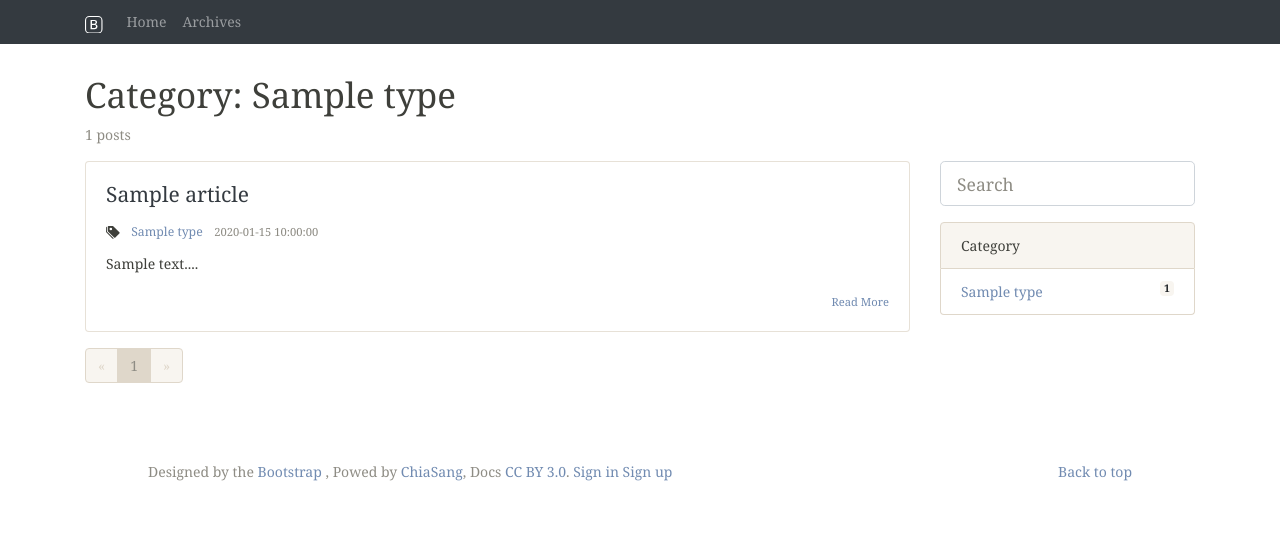
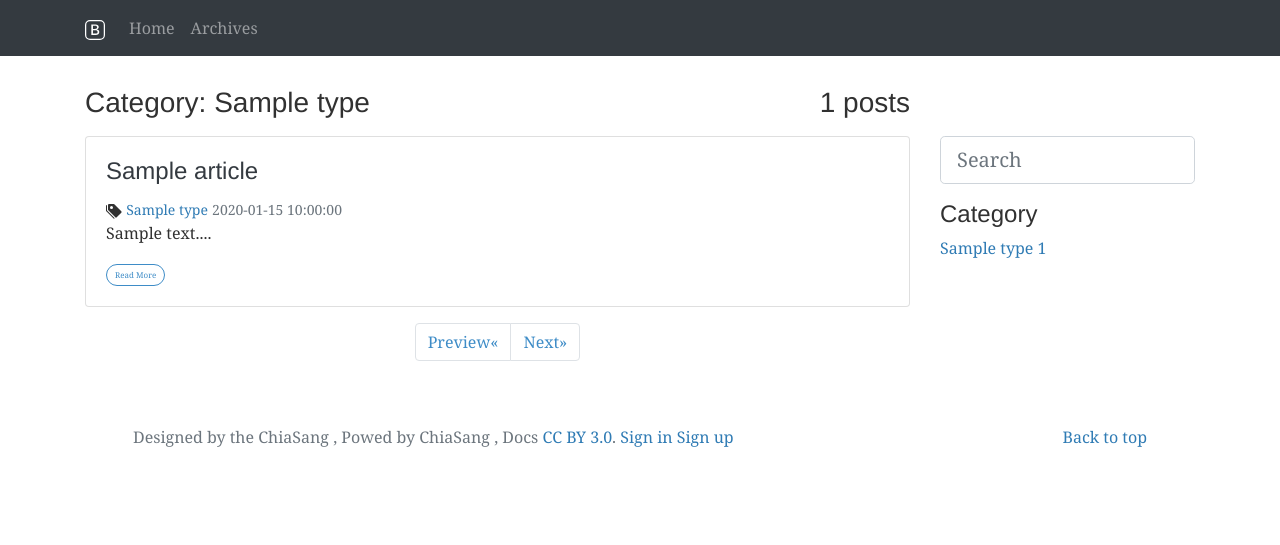
Before and after one commit to ChiaSang/MyBlog, a Flask app: page /category/1 in a window 1280 px wide. Shown: the top 545 px of the page. Run offline with Flask 2, Linux system fonts and the light colour scheme; tables that the repository leaves empty hold one stand-in row (values such as "Sample post"); some libraries are stand-ins or nearby versions.

Commit message:
修正了一些(archives, sidebar, posts)样式，更改了部分配色，整体更为简约

```diff
--- a/static/style.css
+++ b/static/style.css
@@ -76,42 +76,105 @@
 .codehilite .vm { color: #000000 } /* Name.Variable.Magic */
 .codehilite .il { color: #1C01CE } /* Literal.Number.Integer.Long */
 
-nav {
-    margin-bottom: 30px;
+.navbar {margin-bottom: 30px;}
+
+/*a {*/
+/*    color: #718bb1;*/
+/*}*/
+
+/*a:hover {*/
+/*    color: #867676;*/
+/*}*/
+
+/*#card-title {*/
+/*    margin-bottom: 0rem;*/
+/*    color: #3a3d46;*/
+/*}*/
+
+/*#card-post {*/
+/*    padding-bottom: 0rem !important;*/
+/*    color: #3a3d46;*/
+/*}*/
+
+/*#card-sub-info {*/
+/*    !*overflow: auto;*!*/
+/*    margin-bottom: 0.75rem;*/
+/*}*/
+
+/*#card-badge-pill {*/
+/*    background-color: #595959;*/
+/*    color: #ffffff;*/
+/*}*/
+
+/*#card-link-rm {*/
+/*    float: right;*/
+/*}*/
+
+/*#login-form {*/
+/*    margin-top: 50px;*/
+/*}*/
+
+
+/*.list-group-item {*/
+/*  border: 0;*/
+/*  }*/
+
+body {
+    font-family: Georgia, "Times New Roman", Times, serif;
+    color: #313131;
+}
+h1, .h1, h2, .h2, h3, .h3, h4, .h4, h5, .h5, h6, .h6 {
+    font-family: "Helvetica Neue", Helvetica, Arial, sans-serif;
+    font-weight: normal;
+    color: #313131;
+}
+a{color: #2f7bb4;}
+
+.page-link {
+     color: #3e8cc7;
 }
 
-a {
-    color: #718bb1;
+.page-item.active .page-link {
+    background-color: #3e8cc7!important;
+     border-color: #3e8cc7!important;
 }
 
-a:hover {
-    color: #867676;
+.bd-callout-type {
+    border-left-color: #8e5b62!important;
 }
 
-#card-title {
-    margin-bottom: 0rem;
-    color: #3a3d46;
+.bd-callout {
+    padding: .25rem;
+    margin-top: .25rem;
+    margin-bottom: .25rem;
+    border: 1px solid #eee;
+    border-left-width: .25rem;
+    border-radius: .25rem;
+    /*display: block;*/
 }
 
-#card-post {
-    padding-bottom: 0rem !important;
-    color: #3a3d46;
+/*.btn-primary{*/
+/*    background-color: #2f7bb4!important;*/
+/*}*/
+
+.btn-sm{
+    border-radius: 2rem!important;
+    font-size: .5rem;
 }
 
-#card-sub-info {
-    /*overflow: auto;*/
-    margin-bottom: 0.75rem;
+.btn-outline-primary {
+    color: #3e8cc7;
+    border-color: #3e8cc7;
 }
 
-#card-badge-pill {
-    background-color: #595959;
-    color: #ffffff;
+.btn-outline-primary:hover {
+    color: #fff;
+    background-color: #3e8cc7!important;
+    border-color: #3e8cc7!important;
 }
 
-#card-link-rm {
-    float: right;
+.toast{
+    width: 100% !important;
 }
 
-#login-form {
-    margin-top: 50px;
-}
+#sidebar-type {padding:0!important;}
--- a/templates/article/category.html
+++ b/templates/article/category.html
@@ -1,17 +1,22 @@
 {% extends "base.html" %}
-{#{% from 'bootstrap/pagination.html' import render_pagination, render_pager %}#}
+{% from 'bootstrap/pagination.html' import render_pagination, render_pager %}
 
 {% block title %}{{ category.name }}{% endblock %}
 
 {% block app_content %}
 
-    <div class="page-header">
-        <h1>Category: {{ category.type_name }}</h1>
-        <p class="text-muted">{{ category.articles|length }} posts</p>
-    </div>
 
     <div class="row">
 
+
+        <div class="col-md-9">
+            <div class="page-header">
+                <h3>Category: {{ category.type_name }}
+                    <p style="float: right">{{ category.articles|length }} posts</p>
+
+                </h3>
+            </div>
+        </div>
         <div class="col-md-9">
             {% include "article/posts.html" %}
         </div>
--- a/templates/article/post.html
+++ b/templates/article/post.html
@@ -16,7 +16,7 @@
             {% endfor %}
             {% if post %}
                 <div class="card-body" id="card-post">
-                    <h4 class="card-title text-primary">{{ post.title }}</h4>
+                    <h4 class="card-title text-dark">{{ post.title }}</h4>
                     <div id="card-sub-info">
                         <svg width="1em" height="1em" viewBox="0 0 16 16" class="bi bi-tags-fill" fill="currentColor"
                              xmlns="http://www.w3.org/2000/svg">
@@ -73,8 +73,10 @@
                     {% endif %}
                 {% endfor %}
                 {{ render_form(form) }}
+{#                {{ render_pager(pagination) }}#}
 
-                {{ render_pagination(pagination, fragment='#submit') }}
+                {{ render_pagination(pagination, align='center', fragment='#submit') }}
+{#    {{ render_pager(pagination, prev=('<span aria-hidden="true">&laquo;</span> Previous')|safe, next=('Next <span aria-hidden="true">&raquo;</span>')|safe, align='center') }}#}
 
             {% else %}
                 <div class="alert alert-dismissible alert-light">
--- a/templates/article/posts.html
+++ b/templates/article/posts.html
@@ -3,7 +3,7 @@
         <div class="card mb-3">
             <div class="card-body">
                 <a href="{{ url_for('article.show_post', pid=article.id) }}">
-                    <h4 class="card-title text-primary">{{ article.title }}</h4>
+                    <h4 class="card-title text-dark">{{ article.title }}</h4>
                 </a>
                 <div id="card-sub-info">
                     <svg width="1em" height="1em" viewBox="0 0 16 16" class="bi bi-tags-fill" fill="currentColor"
@@ -11,21 +11,37 @@
                         <path fill-rule="evenodd"
                               d="M3 1a1 1 0 0 0-1 1v4.586a1 1 0 0 0 .293.707l7 7a1 1 0 0 0 1.414 0l4.586-4.586a1 1 0 0 0 0-1.414l-7-7A1 1 0 0 0 7.586 1H3zm4 3.5a1.5 1.5 0 1 1-3 0 1.5 1.5 0 0 1 3 0z"/>
                         <path d="M1 7.086a1 1 0 0 0 .293.707L8.75 15.25l-.043.043a1 1 0 0 1-1.414 0l-7-7A1 1 0 0 1 0 7.586V3a1 1 0 0 1 1-1v5.086z"/>
-                    </svg><small class="text-muted form-control-sm"><a href="{{ url_for('article.show_category', category_id=article.article_type.id) }}"> {{ article.article_type.type_name }}</a></small>
+                    </svg>
+                    <small class="text-dark"><a
+                            href="{{ url_for('article.show_category', category_id=article.article_type.id) }}"> {{ article.article_type.type_name }}</a></small>
                     <small class="text-muted">{{ article.timestamp }}</small>
-{#                    <small class="text-muted form-control-sm"#}
-{#                           style="display: inline-block;float: right">🖱️ {{ article.click_num }}</small>#}
-{#                    <small class="text-muted form-control-sm"#}
-{#                           style="display: inline-block;float: right">👍 {{ article.love_num }}</small>#}
+                    {#                    <small class="text-muted form-control-sm"#}
+                    {#                           style="display: inline-block;float: right">🖱️ {{ article.click_num }}</small>#}
+                    {#                    <small class="text-muted form-control-sm"#}
+                    {#                           style="display: inline-block;float: right">👍 {{ article.love_num }}</small>#}
                 </div>
                 <p>{{ article.content_html|striptags|truncate }}...</p>
-                <a href="{{ url_for('article.show_post', pid=article.id) }}" class="card-link" id="card-link-rm"><small>Read More</small></a>
+
+                <a href="{{ url_for('article.show_post', pid=article.id) }}" class="card-link" id="card-link-rm">
+                    <button type="button" class="btn btn-outline-primary btn-sm">Read More</button>
+                </a>
             </div>
         </div>
     {% endfor %}
 
     {% from 'bootstrap/pagination.html' import render_pagination, render_pager %}
-    {{ render_pagination(pagination) }}
+{#    {{ render_pagination(pagination) }}#}
+
+    <ul class="pagination justify-content-center">
+        <li class="page-item {% if not pagination.prev %}disabled{% endif %}">
+            <a class="page-link"
+               href="{{ url_for('user.index') }}?page={{ pagination.prev_num }}">Preview&laquo;</a>
+        </li>
+        <li class="page-item {% if not pagination.next %}disabled{% endif %}">
+            <a class="page-link"
+               href="{{ url_for('user.index') }}?page={{ pagination.next_num }}">Next&raquo;</a>
+        </li>
+    </ul>
 
 {% else %}
     <h3>No Posts</h3>
--- a/templates/base.html
+++ b/templates/base.html
@@ -7,9 +7,8 @@
         <meta charset="utf-8">
         <meta name="viewport" content="width=device-width, initial-scale=1, shrink-to-fit=no">
         {% block styles %}
-            {#            {{ bootstrap.load_css() }}#}
-            {#            <link rel="stylesheet" href="../static/css/bootstrap.css" type="text/css">#}
-            <link rel="stylesheet" href="../static/css/bootstrap.min.css" type="text/css">
+            {{ bootstrap.load_css() }}
+            {#            <link rel="stylesheet" href="../static/css/bootstrap.min.css" type="text/css">#}
             <link rel="stylesheet" href="../static/style.css" type="text/css">
             <link rel="shortcut icon" href="{{ url_for('static', filename='favicon.ico') }}">
         {% endblock %}
@@ -26,7 +25,7 @@
         {% block navbar %}
             {% from 'bootstrap/nav.html' import render_nav_item %}
 
-            <nav class="navbar navbar-expand-lg navbar-dark bg-primary">
+            <nav class="navbar navbar-expand-lg navbar-dark bg-dark">
                 <div class="container">
 
                     <a class="navbar-brand" href="#">
@@ -105,8 +104,7 @@
         <footer class="bd-footer text-muted">
             <div class="container-fluid p-3 p-md-5">
                 <p class="float-lg-right"><a href="#top">Back to top</a></p>
-                <p>Designed by the <a href="/docs/4.5/about/team/">Bootstrap
-                </a>, Powed by <a href="https://901109.xyz">ChiaSang</a>, Docs<a
+                <p>Designed by the ChiaSang , Powed by ChiaSang , Docs<a
                         href="https://creativecommons.org/licenses/by/3.0/" target="_blank" rel="license noopener">
                     CC BY 3.0</a>.
                     {% if current_user.is_authenticated %}
--- a/templates/sidebar.html
+++ b/templates/sidebar.html
@@ -5,14 +5,23 @@
 </div>
 
 {% if categories %}
-    <div class="list-group">
-        <li class="list-group-item list-group-item-action active">Category</li>
-        {% for type in categories %}
-            <div class="list-group-item list-group-item-action">
-                <a href="{{ url_for('article.show_category', category_id=type.id) }}">{{ type.type_name }}</a>
-                <span class="badge badge-light" style="float: right">{{ type.articles|length }}</span>
-            </div>
-        {% endfor %}
-        {% else %}
-    </div>
+    <h4>Category</h4>
+    <ol class="list-unstyled">
+    {% for type in categories %}
+        <li>
+            <a href="{{ url_for('article.show_category', category_id=type.id) }}">
+                {{ type.type_name }} {{ type.articles|length }}
+            </a>
+
+        </li>
+
+        {#        <div class="bd-callout bd-callout-type" style="position:relative;overflow: auto">#}
+        {#            <a href="{{ url_for('article.show_category', category_id=type.id) }}">#}
+        {#                {{ type.type_name }}#}
+        {#            </a>#}
+        {#            <span class="badge badge-light" >{{ type.articles|length }}</span>#}
+        {#        </div>#}
+    {% endfor %}
+    </ol>
+{% else %}
 {% endif %}
```
Also changed, not shown: templates/article/archives.html (+7 -8 lines), templates/macro.html (+11 -2 lines).
